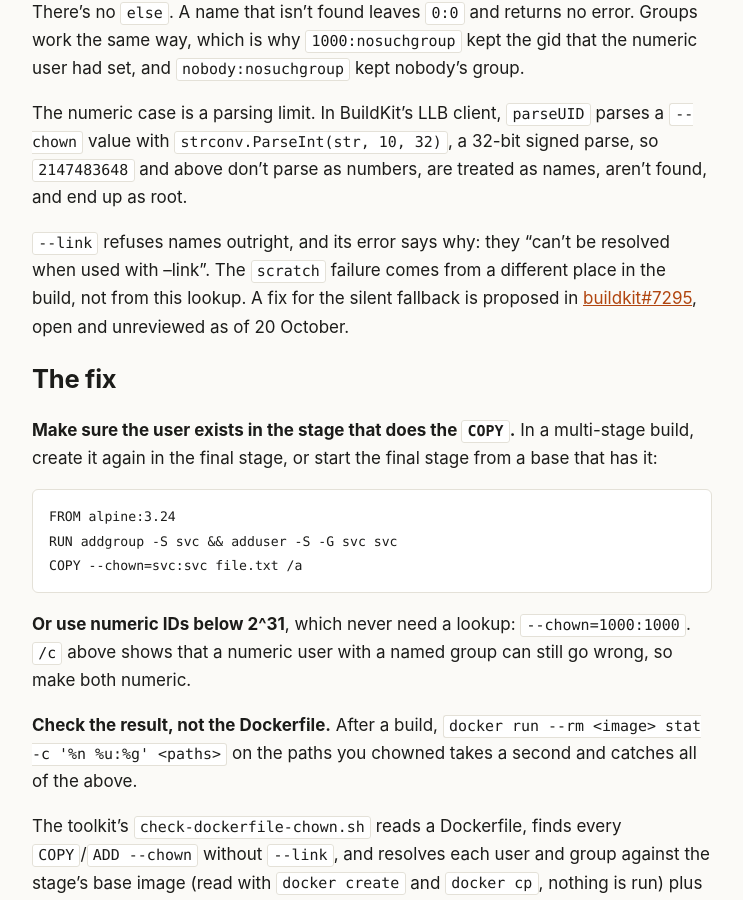
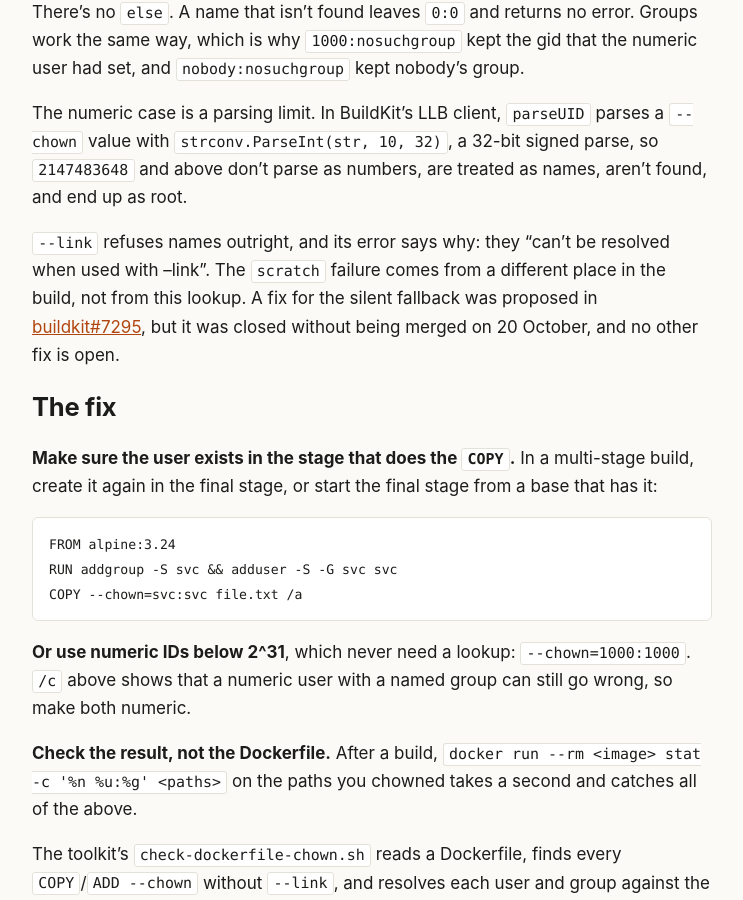
Before and after one commit to mitoyosh/homelab-postmortem, a Jekyll site: the page built from _posts/2026-10-20-copy-chown-with-a-missing-user-builds-fine-and-leaves-root-ownership.md, in a window 1280 px wide and 900 px high, scrolled down 2604 px. Shown: the whole window, without its empty margins (268-1011 px from the left). Built offline with Jekyll 4.4.1, drawn with Linux system fonts in a browser that asks for light colours.

Commit message:
COPY --chown post: buildkit#7295 closed unmerged
Co-Authored-By: Claude Opus 5.5 <noreply@anthropic.com>

```diff
--- a/_posts/2026-10-20-copy-chown-with-a-missing-user-builds-fine-and-leaves-root-ownership.md
+++ b/_posts/2026-10-20-copy-chown-with-a-missing-user-builds-fine-and-leaves-root-ownership.md
@@ -68,7 +68,7 @@ There's no `else`. A name that isn't found leaves `0:0` and returns no error. Gr
 
 The numeric case is a parsing limit. In BuildKit's LLB client, `parseUID` parses a `--chown` value with `strconv.ParseInt(str, 10, 32)`, a 32-bit signed parse, so `2147483648` and above don't parse as numbers, are treated as names, aren't found, and end up as root.
 
-`--link` refuses names outright, and its error says why: they "can't be resolved when used with --link". The `scratch` failure comes from a different place in the build, not from this lookup. A fix for the silent fallback is proposed in [buildkit#7295](https://github.com/moby/buildkit/pull/7295), open and unreviewed as of 20 October.
+`--link` refuses names outright, and its error says why: they "can't be resolved when used with --link". The `scratch` failure comes from a different place in the build, not from this lookup. A fix for the silent fallback was proposed in [buildkit#7295](https://github.com/moby/buildkit/pull/7295), but it was closed without being merged on 20 October, and no other fix is open.
 
 ## The fix
 
```
